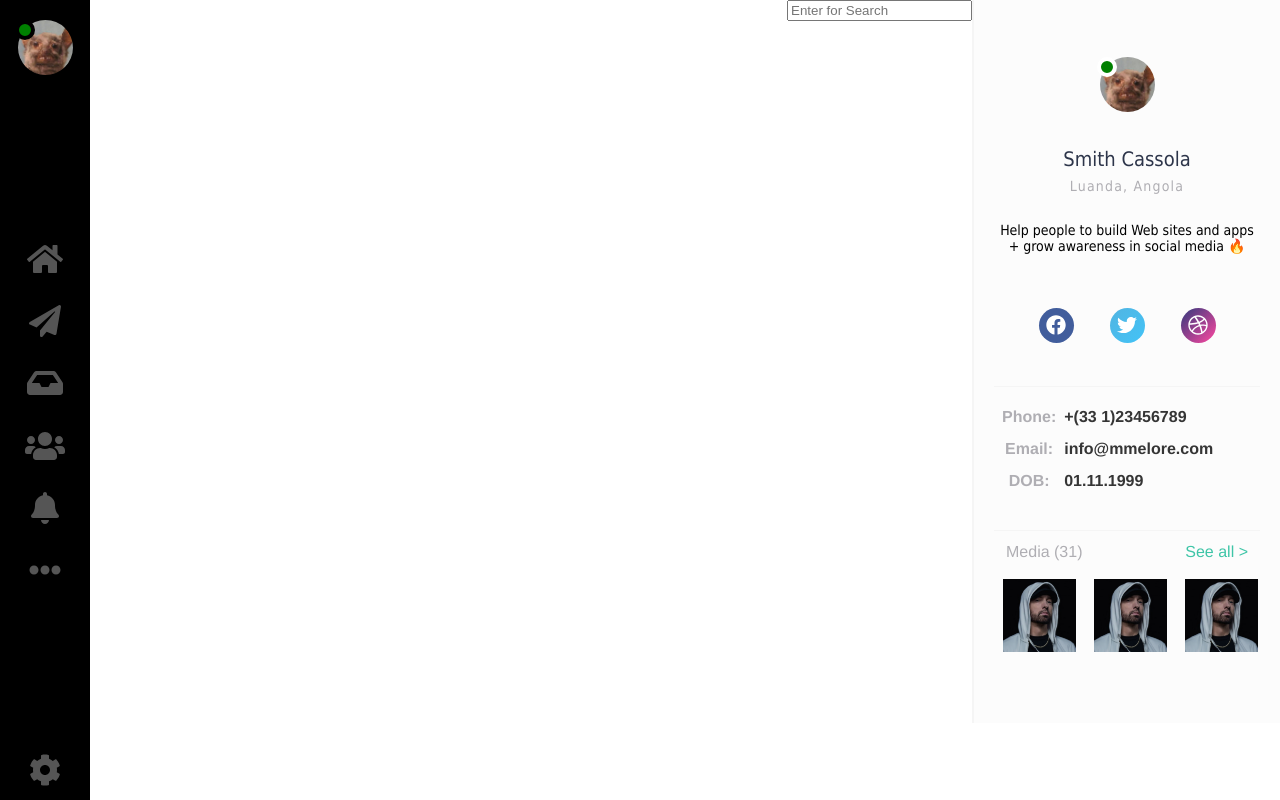
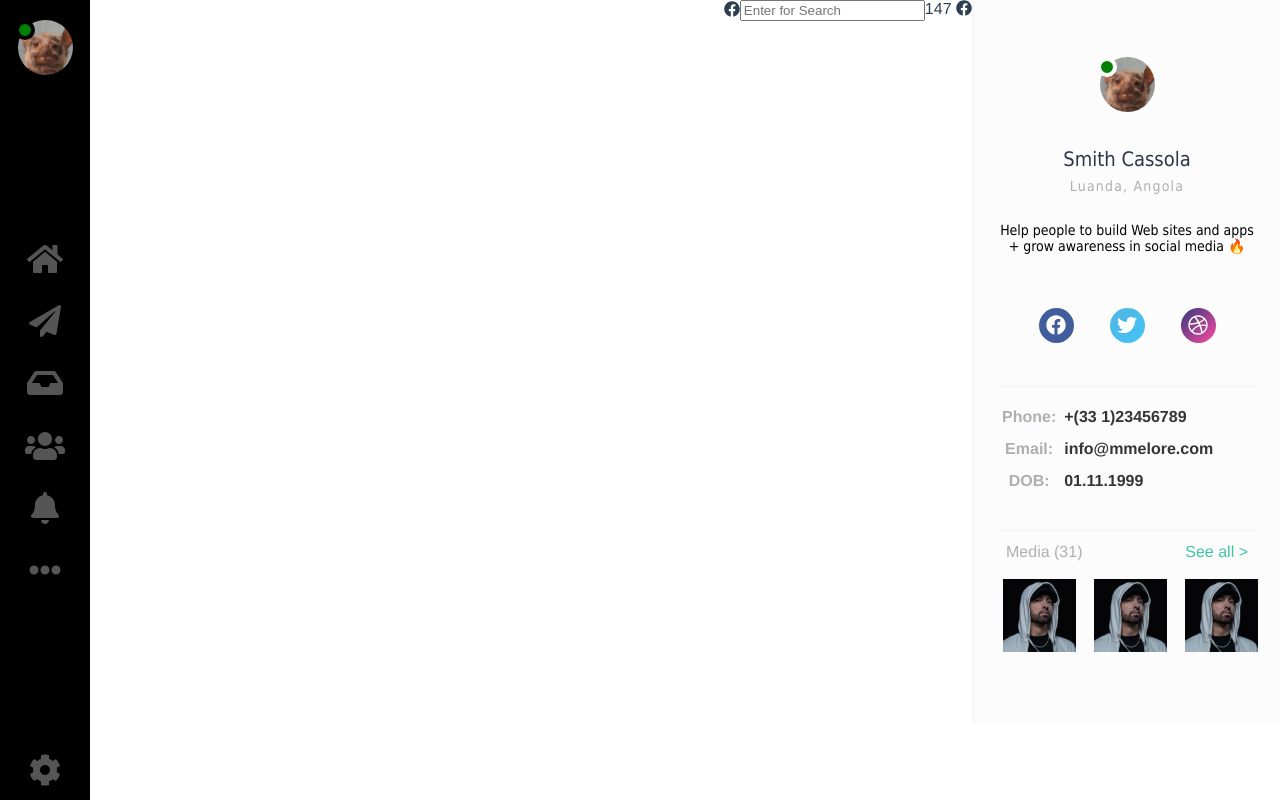
Before and after one commit to france00mf/chat, a Vue app: page / in a window 1280 px wide. Built offline with nearby package versions, Linux system fonts and the light colour scheme.

Commit message:
build: create message-counter component and add on message room

```diff
--- a/src/components/home/message-room/message-room.vue
+++ b/src/components/home/message-room/message-room.vue
@@ -1,6 +1,9 @@
 <template>
     <div>
-        <user-search></user-search>
+        <div class="container-row-mr">
+          <user-search></user-search>
+          <message-counter></message-counter>
+        </div>
     </div>
 </template>
 
@@ -8,7 +11,15 @@
 export default {
   name: 'message-room',
   components: {
-    'user-search': require('@/components/shared/user-search.vue').default
+    'user-search': require('@/components/shared/user-search.vue').default,
+    'message-counter': require('@/components/shared/message-counter.vue').default
   }
 }
 </script>
+
+<style>
+.container-row-mr{
+  display: flex;
+  justify-content: space-between;
+  }
+</style>
--- /dev/null
+++ b/src/components/shared/message-counter.vue
@@ -0,0 +1,6 @@
+<template>
+    <div>
+       147
+       <i class="fab fa-facebook"></i>
+    </div>
+</template>
--- a/src/components/shared/user-search.vue
+++ b/src/components/shared/user-search.vue
@@ -1,3 +1,8 @@
 <template>
-    <input placeholder="Enter for Search"/>
+            <div>
+                <div>
+            <i class="fab fa-facebook"></i>
+            <input placeholder="Enter for Search"/>
+            </div>
+            </div>
 </template>
--- a/src/views/Home.vue
+++ b/src/views/Home.vue
@@ -8,7 +8,6 @@
 export default {
   name: 'Home',
   components: {
-    // 'default-layout': require('@/layout/default.layout.vue').default,
     'message-room': require('@/components/home/message-room/message-room.vue').default,
     'side-bar': require('@/components/home/smith').default
   }
```
Also changed, not shown: 2 other files (tests, documents, lock files or other folders).
